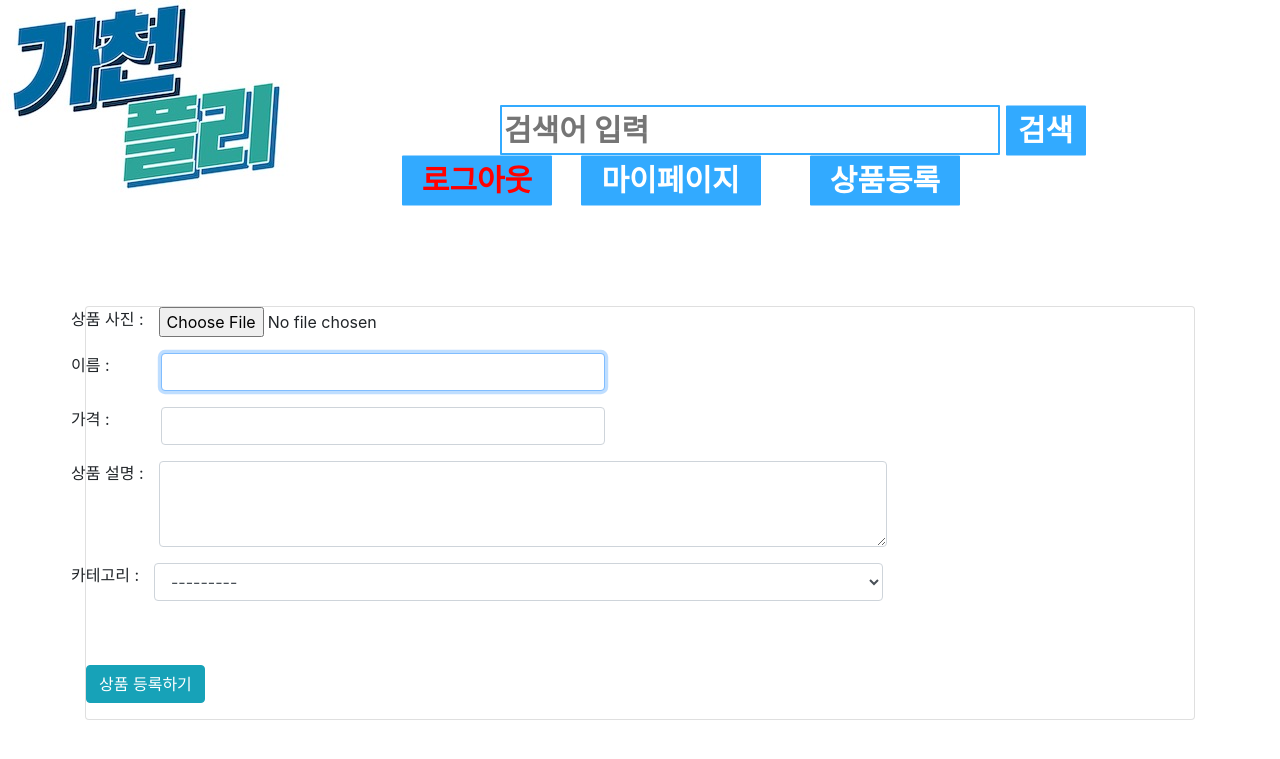
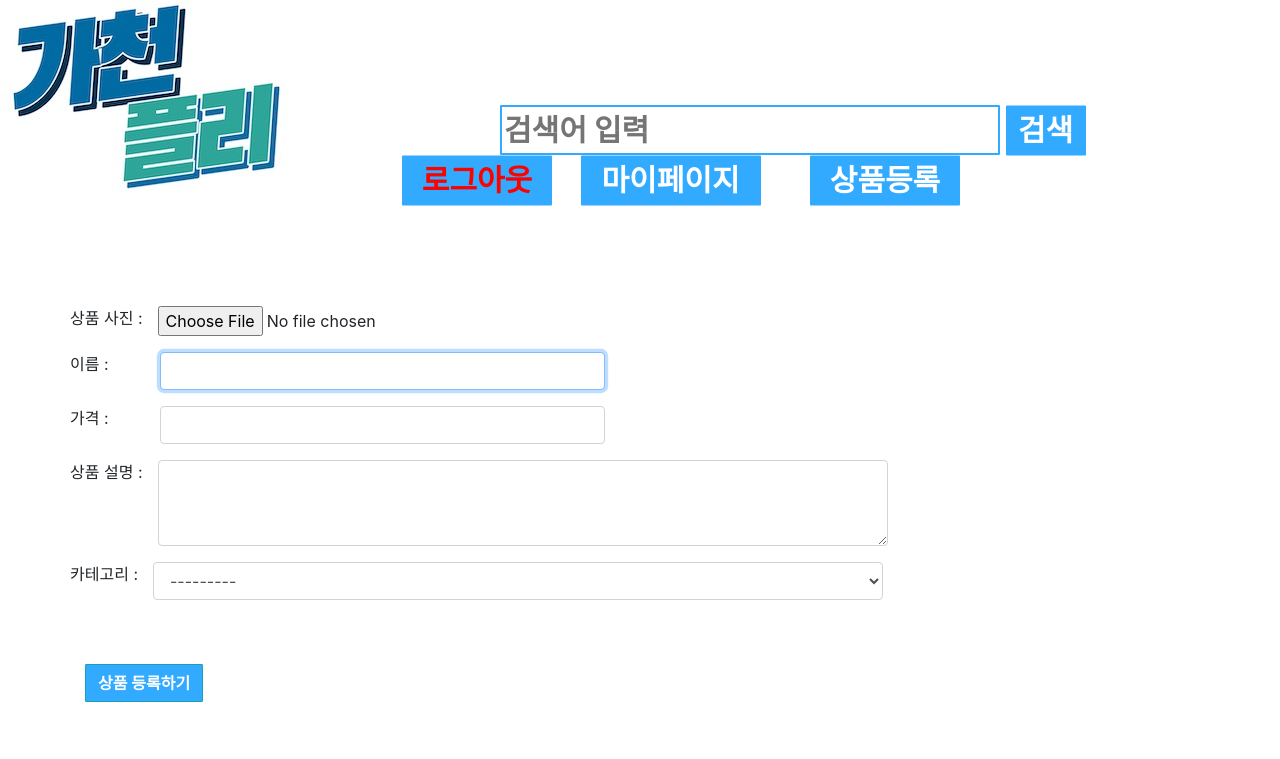
Before and after one commit to LeeJiHun1/gac_fin, a Django app: page /gachon/add/ in a window 1280 px wide; the page is wider, and only the part inside the window is pictured. Shown: the top 759 px of that part. Run offline with Django 3.2, Linux system fonts and the light colour scheme; a user stored in the database is signed in; data comes from the database, SQL or seed files in the repository; some libraries are stand-ins or nearby versions.

Commit message:
상품 등록화면 깔끔하게 수정  Product_form.html

```diff
--- a/gachon_flea/templates/gachon_flea/Product_Form.html
+++ b/gachon_flea/templates/gachon_flea/Product_Form.html
@@ -2,7 +2,21 @@
 {%load widget_tweaks%}
 {%block title%}photo_form.html{%endblock%}
 {%block content%}
-    <form enctype="multipart/form-data"action=""method="post"class="card pt-0">
+<head>
+<style>
+  .btn  {
+    background: #32AAFF;
+    color: white;
+    font-weight: bold;
+    border-radius: 1px;
+    cursor: pointer;
+  }
+  .btn:hover {
+    background: gray;
+  }
+  </style>
+</head>
+    <form enctype="multipart/form-data"action=""method="post">
     {%csrf_token%}
     <div class = "form-group row">
         상품 사진 :
```
